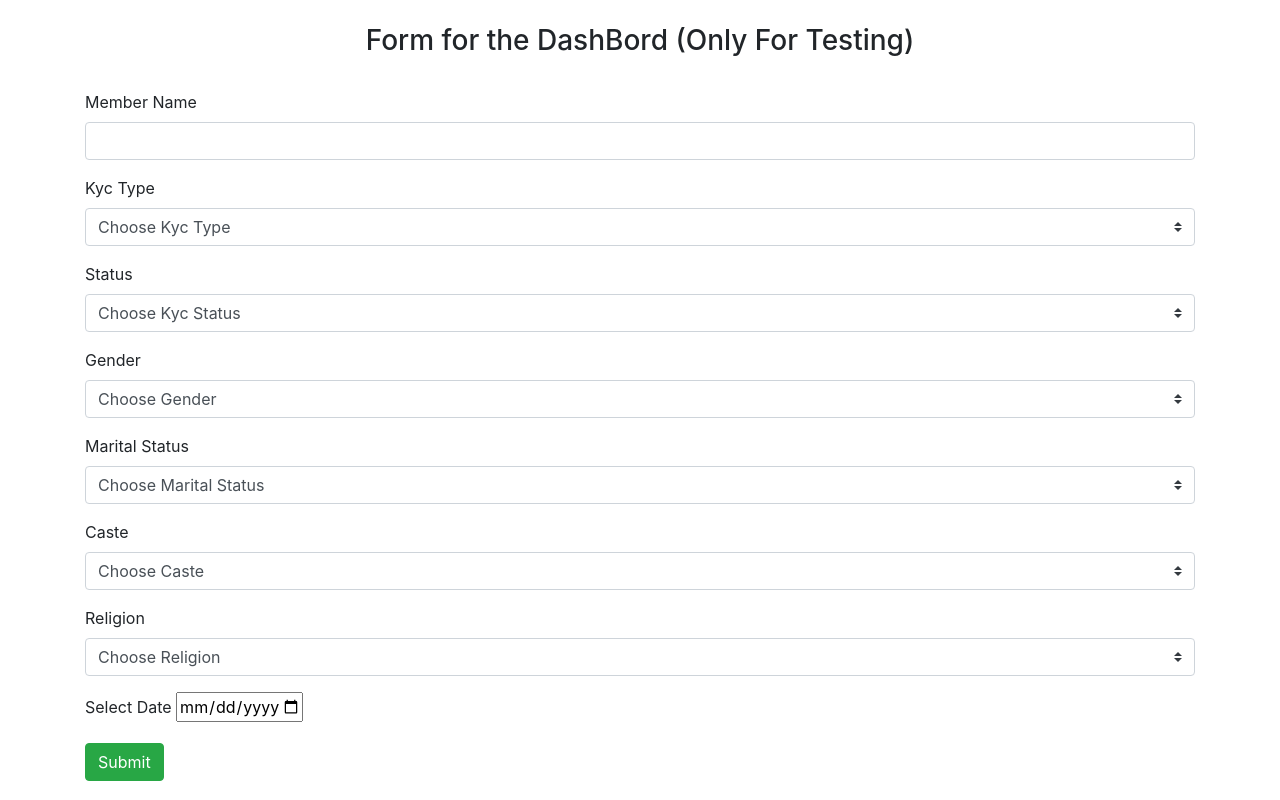
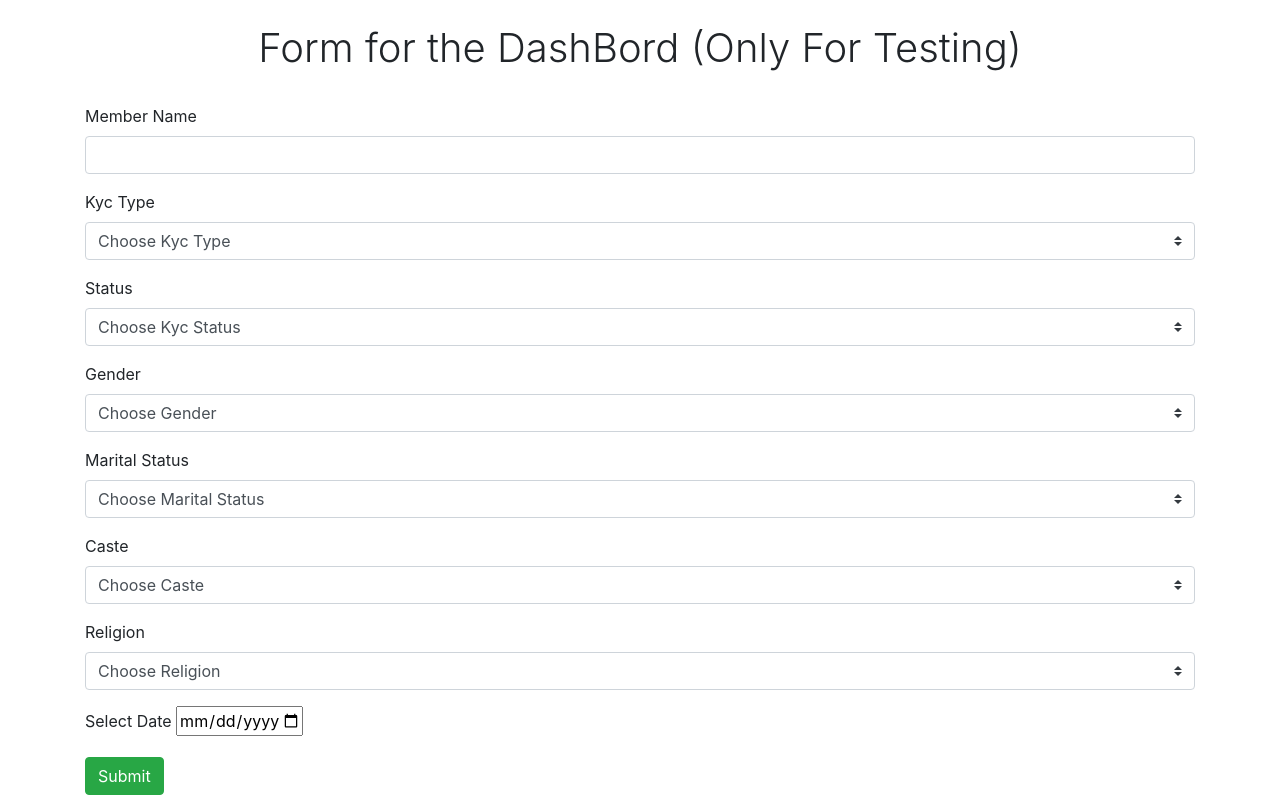
Before and after one commit to KALYANIHF/dashbord-with-chart-js, a PHP site: page /testing.php in a window 1280 px wide. Run offline with PHP 8.4, Linux system fonts and the light colour scheme; data that the repository does not hold is empty.

Commit message:
modify the file testing.php

```diff
--- a/testing.php
+++ b/testing.php
@@ -34,11 +34,16 @@ if (htmlspecialchars(isset($_POST['submit']))) {
     <meta name="viewport" content="width=device-width, initial-scale=1.0">
     <title>Testing Form</title>
     <link rel="stylesheet" href="https://cdn.jsdelivr.net/npm/bootstrap@4.6.0/dist/css/bootstrap.min.css">
+    <style>
+        .display-4{
+            font-size: 40px;
+        }
+    </style>
 </head>
 <body>
     <div class="container">
         <div class="heading p-4 text-center">
-            <h3>Form for the DashBord (Only For Testing)</h3>
+            <h3 class="display-4">Form for the DashBord (Only For Testing)</h3>
         </div>
         <form action="<?php echo $_SERVER['PHP_SELF'] ?>" method="post">
             <div class="form-group">
```
